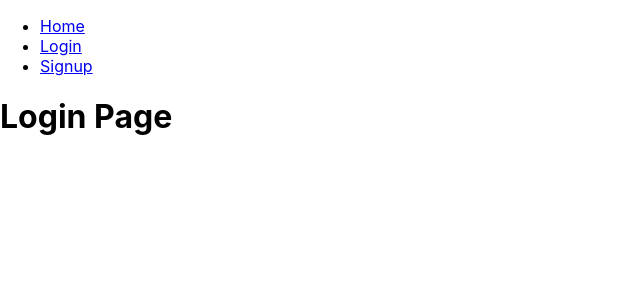
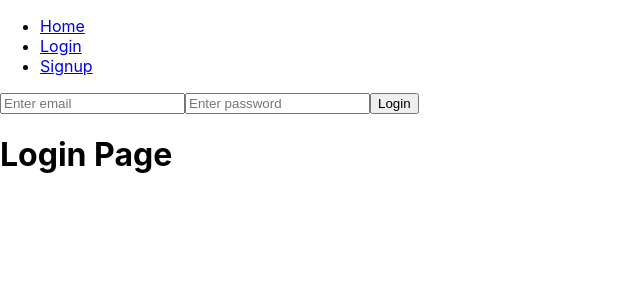
Before and after one commit to enescang/react-firebase-auth, a React (Create React App) app: page /login in a window 1280 px wide. Shown: the top 300 px of the page, without its empty margins (0-640 px from the left). Built offline with nearby package versions, Linux system fonts and the light colour scheme.

Commit message:
Basic Login with Firebase

```diff
--- a/src/components/Login.jsx
+++ b/src/components/Login.jsx
@@ -1,6 +1,35 @@
+import { useState } from 'react';
+import { firebaseClient } from "../firebase/firebase-client";
+
 const Login = () => {
-    return(
+    const [email, setEmail] = useState('');
+    const [password, setPassword] = useState('');
+
+    const loginUser = async (event) => {
+        event.preventDefault();
+        try {
+            const user = await firebaseClient.auth().signInWithEmailAndPassword(email, password)
+            alert(user.user.email)
+        } catch (error) {
+            alert(error);
+        }
+
+    }
+    return (
         <>
+            <form
+                onSubmit={loginUser}
+            >
+                <input
+                    onChange={(event) => setEmail(event.target.value)}
+                    type="text"
+                    placeholder="Enter email" />
+                <input
+                    onChange={(event) => setPassword(event.target.value)}
+                    type="text"
+                    placeholder="Enter password" />
+                <button type="submit">Login</button>
+            </form>
             <h1>Login Page</h1>
         </>
     )
```
